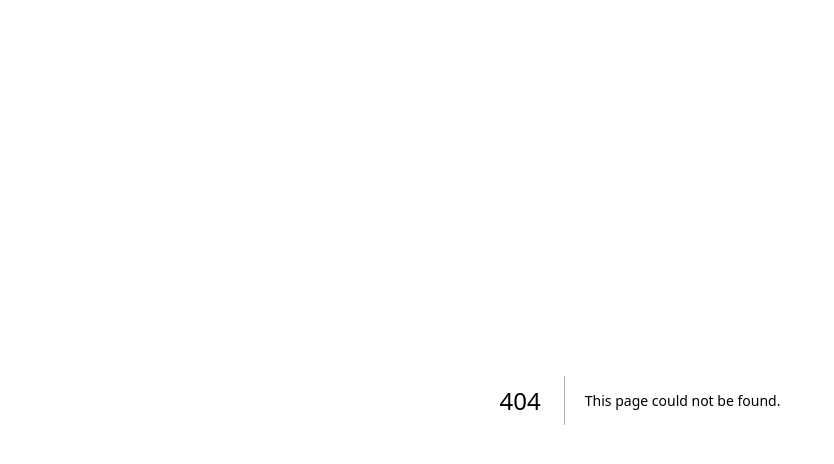
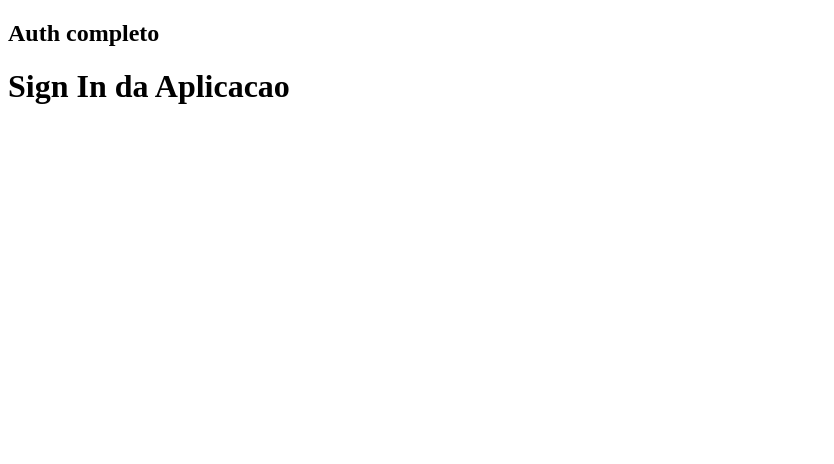
Before and after one commit to Igornalves/Fundamentos-Nextjs, a Next.js app: page /sign-in in a window 1280 px wide. Before the commit this address had no page. Shown: the top 464 px of the page, without its empty margins (0-834 px from the left). Built offline with nearby package versions, Linux system fonts and the light colour scheme.

Commit message:
criando os grupos e tambem criando as rotas da aplicacao com layouts mais paginas para cada rota

```diff
--- /dev/null
+++ b/src/app/(auth)/layout.tsx
@@ -0,0 +1,10 @@
+import { ReactNode } from 'react'
+
+export default function AuthLayout({ children }: { children: ReactNode }) {
+  return (
+    <div>
+      <h2>Auth completo</h2>
+      <div>{children}</div>
+    </div>
+  )
+}
--- /dev/null
+++ b/src/app/(auth)/sign-in/page.tsx
@@ -0,0 +1,3 @@
+export default function SignIn() {
+  return <h1>Sign In da Aplicacao</h1>
+}
--- /dev/null
+++ b/src/app/(auth)/sign-up/page.tsx
@@ -0,0 +1,3 @@
+export default function SingUp() {
+  return <h1>Sign Up da Aplicacao</h1>
+}
--- /dev/null
+++ b/src/app/admin/login/page.tsx
@@ -0,0 +1,3 @@
+export default function LoginAdmin() {
+  return <h1>Ola mundo</h1>
+}
--- a/src/app/layout.tsx
+++ b/src/app/layout.tsx
@@ -1,23 +1,3 @@
-import type { Metadata } from 'next'
-import localFont from 'next/font/local'
-import './globals.css'
-
-const geistSans = localFont({
-  src: './fonts/GeistVF.woff',
-  variable: '--font-geist-sans',
-  weight: '100 900',
-})
-const geistMono = localFont({
-  src: './fonts/GeistMonoVF.woff',
-  variable: '--font-geist-mono',
-  weight: '100 900',
-})
-
-export const metadata: Metadata = {
-  title: 'Create Next App',
-  description: 'Generated by create next app',
-}
-
 export default function RootLayout({
   children,
 }: Readonly<{
@@ -25,11 +5,7 @@ export default function RootLayout({
 }>) {
   return (
     <html lang="en">
-      <body
-        className={`${geistSans.variable} ${geistMono.variable} antialiased`}
-      >
-        {children}
-      </body>
+      <body>{children}</body>
     </html>
   )
 }
```
Also changed, not shown: src/app/admin/login/layout.tsx (added, +10 -0 lines), src/app/controler/product/[...data]/page.tsx (added, +22 -0 lines), src/app/controler/product/layout.tsx (added, +10 -0 lines), src/app/controler/product/page.tsx (added, +7 -0 lines), src/app/fonts/GeistMonoVF.woff (deleted), src/app/fonts/GeistVF.woff (deleted).
